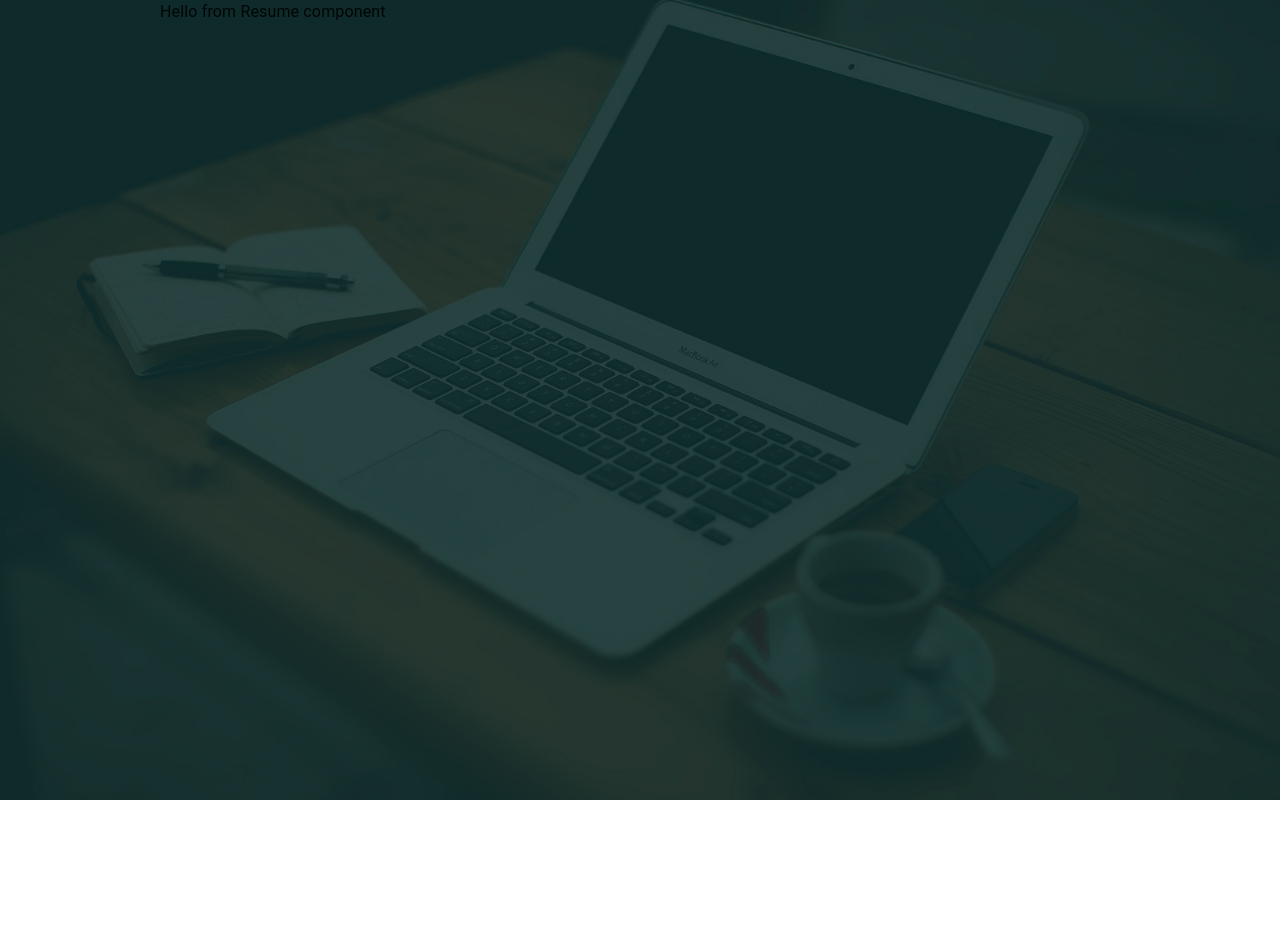
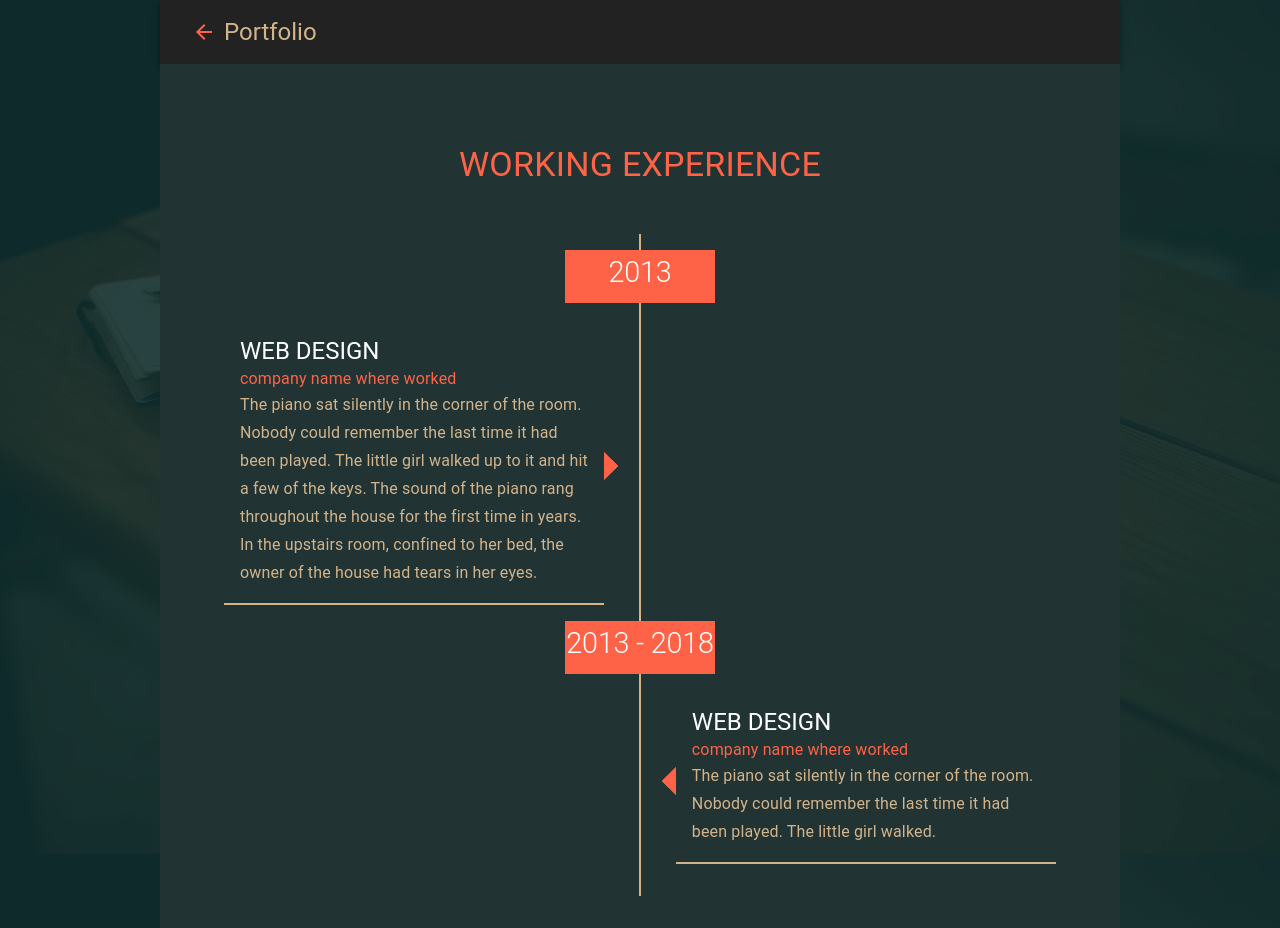
Before and after one commit to Xiao009/Xiao_Personal_Web, a Next.js app: page /Resume in a window 1280 px wide. Before the commit the page ends 800 px from the top, so only its background shows below. Built offline with nearby package versions, Linux system fonts and the light colour scheme.

Commit message:
New update with resume timeline
Also want to update the resume download button later

```diff
--- a/comps/Navbar.js
+++ b/comps/Navbar.js
@@ -44,7 +44,7 @@ const menuItems = [
   {
     listIcon: <Apps />,
     listText: "Portfolio",
-    listPath: "/",
+    listPath: "/Portfolio",
   },
   {
     listIcon: <ContactMail />,
@@ -65,7 +65,8 @@ export default function Navbar() {
       <Avatar
         sx={{
           display: "block",
-          margin: "0.5rem auto",
+          // margin: "0.5rem ",
+          margin: 0,
           width: (theme) => theme.spacing(13),
           height: (theme) => theme.spacing(13),
           background: "#511", // Set the background color here
@@ -102,7 +103,7 @@ export default function Navbar() {
   );
   return (
     <>
-      <Box component="nav">
+      <Box>
         <AppBar position="static" style={{ background: "#222" }}>
           <Toolbar>
             <IconButton onClick={toggleSlider("right", true)}>
--- a/comps/layout.js
+++ b/comps/layout.js
@@ -9,17 +9,17 @@ export default function Layout({ children }) {
   const router = useRouter();
 
   // Check if the current route matches the ones that should use the empty layout
-  const useEmptyLayout = ["/Resume"].includes(router.pathname);
+  // Add more doc on the back to change it
+  const useEmptyLayout = ["/Resume", "/Portfolio"].includes(router.pathname);
 
   return (
     <>
       <div className="content">
         <CssBaseline />
-        {/* <Particle /> Move Particle component here */}
+        <Navbar />
         {!useEmptyLayout && (
           <>
-            {/* <Particle /> */}
-            <Navbar />
+            {/* <Particle /> Move Particle component here */}
             <Header />
           </>
         )}
--- a/src/pages/Resume.js
+++ b/src/pages/Resume.js
@@ -1,10 +1,151 @@
 import React from "react";
 import EmptyLayout from "../../comps/EmptyLayout";
+import { styled } from "@mui/system";
+import { Typography, Box } from "@mui/material";
+
+const MainContainer = styled(Box)({
+  background: "#233",
+  color: "black",
+  padding: "2rem",
+  margin: 0,
+});
+
+const CenteredTypography = styled(Typography)({
+  textAlign: "center",
+  color: "tomato",
+  padding: "3rem 0",
+  textTransform: "uppercase",
+});
+
+const TimeLine = styled(Box)(({ theme }) => ({
+  position: "relative",
+  padding: "1rem",
+  margin: "0 auto",
+  "&:before": {
+    content: "''",
+    position: "absolute",
+    height: "100%",
+    border: "1px solid tan",
+    right: "40px",
+    top: 0,
+  },
+  "&:after": {
+    content: "''",
+    display: "table",
+    clear: "both",
+  },
+  [theme.breakpoints.up("md")]: {
+    "&:before": {
+      left: "calc(50% - 1px)",
+      right: "auto",
+    },
+  },
+}));
+
+const TimeLineYear = styled(Typography)(({ theme }) => ({
+  textAlign: "center",
+  maxWidth: "9.375rem",
+  margin: "0 auto", // Center the timeline year
+  fontSize: "1.8rem",
+  background: "tomato",
+  color: "white",
+  lineHeight: 1,
+  padding: "0.5rem 0 1rem",
+  position: "relative", // Add this to enable positioning
+  zIndex: 1, // Ensure it appears above the timeline
+  "&:before": {
+    display: "none",
+  },
+  [theme.breakpoints.up("md")]: {
+    textAlign: "center",
+    margin: "0 auto",
+    "&:nth-of-type(2n)": {
+      float: "none",
+      margin: "0 auto",
+    },
+    "&:nth-of-type(2n):before": {
+      display: "none",
+    },
+  },
+}));
+
+const TimeLineItem = styled("div")(({ theme }) => ({
+  padding: "1rem",
+  borderBottom: "2px solid tan",
+  position: "relative",
+  margin: "1rem 3rem 1rem 1rem",
+  clear: "both",
+  "&:after": {
+    content: "''",
+    position: "absolute",
+  },
+  "&:before": {
+    content: "''",
+    position: "absolute",
+    right: "-0.625rem",
+    top: "calc(50% - 5px)",
+    borderStyle: "solid",
+    borderColor: "tomato tomato transparent transparent",
+    borderWidth: "0.625rem",
+    transform: "rotate(45deg)",
+  },
+  [theme.breakpoints.up("md")]: {
+    width: "44%",
+    margin: "1rem",
+    "&:nth-of-type(2n)": {
+      float: "right",
+      margin: "1rem",
+      borderColor: "tan",
+    },
+    "&:nth-of-type(2n):before": {
+      right: "auto",
+      left: "-0.625rem",
+      borderColor: "transparent transparent tomato tomato",
+    },
+  },
+}));
+
+const SubHeading = styled(Typography)({
+  color: "white",
+  padding: "0",
+  textTransform: "uppercase",
+});
 
 export default function Resume() {
   return (
     <EmptyLayout>
-      <div>Hello from Resume component</div>
+      <MainContainer component="header">
+        <CenteredTypography variant="h4">working Experience</CenteredTypography>
+        <TimeLine>
+          {/* Timeline content goes here */}
+          <TimeLineYear variant="h2">2013</TimeLineYear>
+          <TimeLineItem>
+            <SubHeading variant="h5">Web Design</SubHeading>
+            <Typography variant="body1" style={{ color: "tomato" }}>
+              company name where worked
+            </Typography>
+            <Typography variant="subtitle1" style={{ color: "tan" }}>
+              The piano sat silently in the corner of the room. Nobody could
+              remember the last time it had been played. The little girl walked
+              up to it and hit a few of the keys. The sound of the piano rang
+              throughout the house for the first time in years. In the upstairs
+              room, confined to her bed, the owner of the house had tears in her
+              eyes.
+            </Typography>
+          </TimeLineItem>
+          <TimeLineYear variant="h2">2013 - 2018</TimeLineYear>
+          <TimeLineItem>
+            <SubHeading variant="h5">Web Design</SubHeading>
+            <Typography variant="body1" style={{ color: "tomato" }}>
+              company name where worked
+            </Typography>
+            <Typography variant="subtitle1" style={{ color: "tan" }}>
+              The piano sat silently in the corner of the room. Nobody could
+              remember the last time it had been played. The little girl walked.
+            </Typography>
+          </TimeLineItem>
+        </TimeLine>
+      </MainContainer>
     </EmptyLayout>
   );
 }
```
Also changed, not shown: src/pages/Portfolio.js (added, +25 -0 lines).
